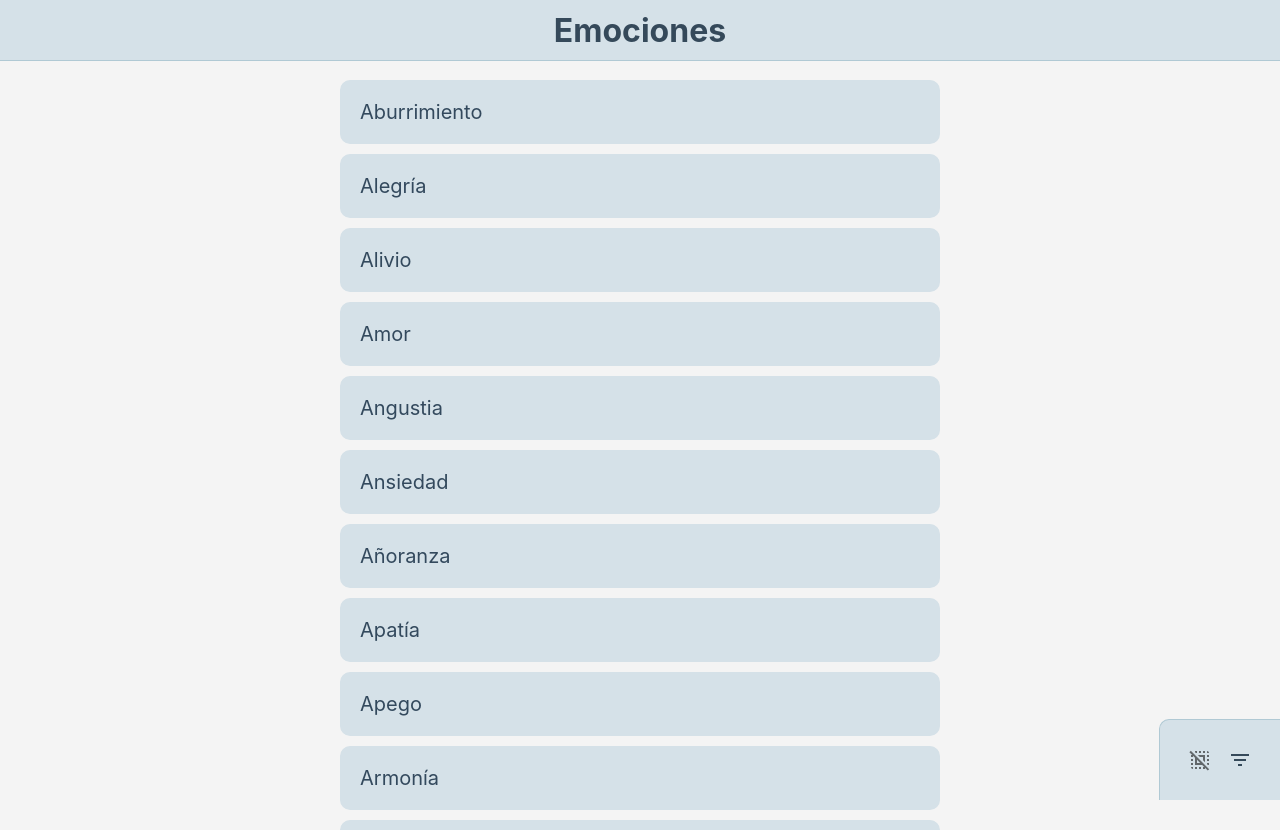
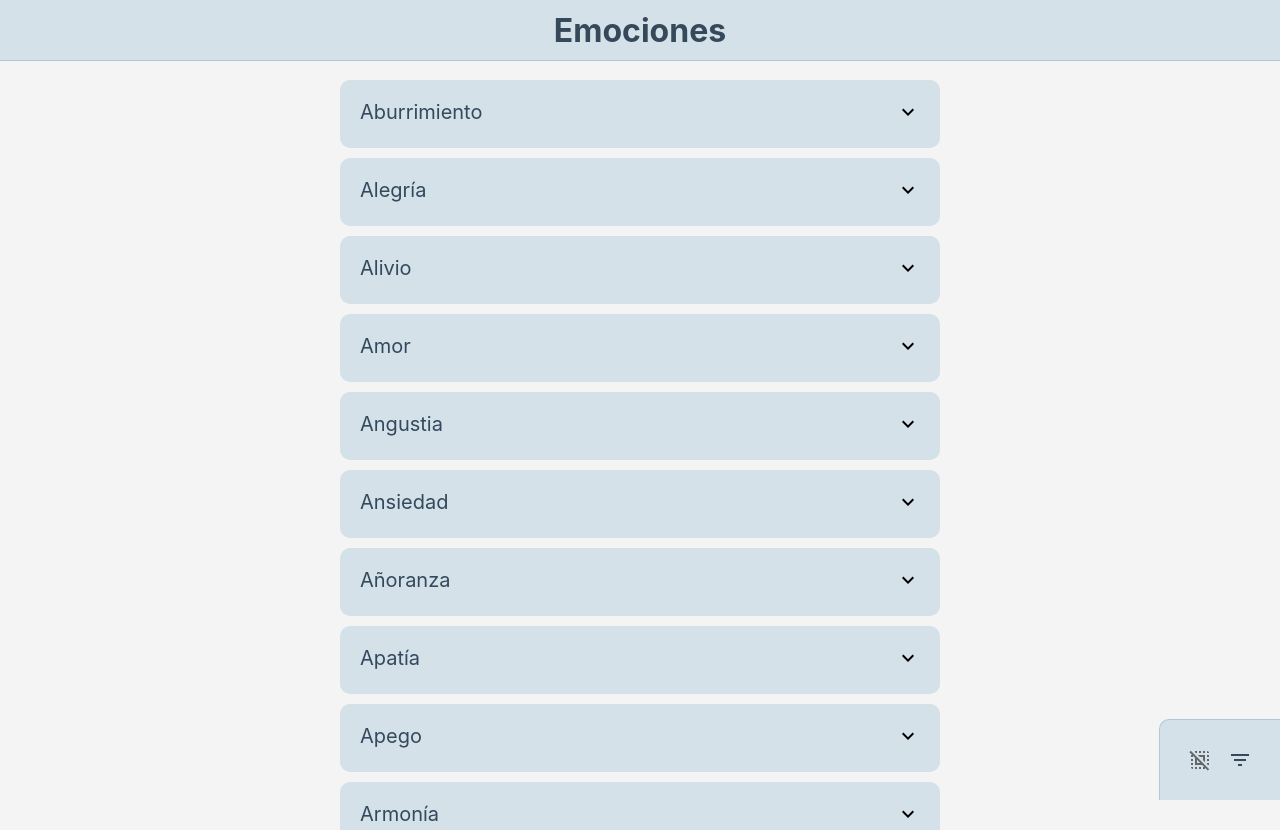
Before and after one commit to kikeelectronico/emociones, a React (Create React App) app in the folder emociones/: page / in a window 1280 px wide. Shown: the top 830 px of the page. Built offline with nearby package versions, Linux system fonts and the light colour scheme.

Commit message:
add notes text field and animation

```diff
--- a/emociones/src/App.css
+++ b/emociones/src/App.css
@@ -54,3 +54,7 @@
 .iconButton {
   color: #35495A;
 }
+
+.text-field {
+  color: #35495A;
+}
--- a/emociones/src/components/Emotion.js
+++ b/emociones/src/components/Emotion.js
@@ -1,16 +1,48 @@
-import React from "react";
+import React, {useState} from "react";
+import ExpandMoreIcon from '@mui/icons-material/ExpandMore';
+import ExpandLessIcon from '@mui/icons-material/ExpandLess';
+import TextField from '@mui/material/TextField';
 import "./emotion.css"
 
 export default function Emotion(props) {
+
+  const [expanded, setExpanded] = useState(false)
+
+  const toggleExpand = () => {
+    setExpanded(!expanded)
+    props.select(props.emotion)
+  }
 
   return (
     <div
         className={"emotion-container" + (props.emotion.selected ? " emotion-selected" : "")}
         onClick={() => {props.select(props.emotion)}}
     >
+      <div className="emotion-header">
         <span className="emotion-name">
             {props.emotion.name}
         </span>
+        <div className="emotion-expand">
+          {
+            !expanded ?
+              <ExpandMoreIcon onClick={toggleExpand}/>
+            :
+              <ExpandLessIcon onClick={toggleExpand}/>
+          }
+
+        </div>
+      </div>
+      <div className={"emotion-content-container " + (expanded ? "emotion-content-container-expanded" : "emotion-content-container-no-expanded")}>
+          Notas:
+          <TextField
+            id="notes"
+            multiline
+            rows={4}
+            defaultValue=""
+            variant="standard"
+            className="text-field"
+          />
+        </div>
     </div>
   )
 }
--- a/emociones/src/components/emotion.css
+++ b/emociones/src/components/emotion.css
@@ -4,7 +4,7 @@
     padding: 20px;
     border-radius: 10px;
     display: flex;
-    flex-direction: row;
+    flex-direction: column;
     background-color: #d5e1e8;
 }
 
@@ -12,7 +12,49 @@
    background-color: #b0c9d4;
 }
 
+.emotion-header {
+    width: 100%;
+    flex: 1;
+    display: flex;
+    flex-direction: row;
+}
+
 .emotion-name {
+    flex: 1;
+    text-align: left;
     font-size: 20px;
     color: #33495D;
 }
+
+.emotion-expand {
+    flex: 1;
+    text-align: right;
+}
+
+.emotion-content-container {
+    display: flex;
+    flex-direction: column;
+    text-align: left;
+    color: #33495D;
+    overflow: hidden;
+}
+
+.emotion-content-container > div > div > textarea{
+    color: #33495D;
+}
+
+.emotion-content-container > div > div::after{
+    border-bottom: 2px solid #33495D;
+}
+
+.emotion-content-container-no-expanded {
+    margin-top: 0px;
+    max-height: 0;
+    transition: max-height 1s 0s ease-out, margin-top 0.5s 0s ease-out;
+}
+
+.emotion-content-container-expanded {
+    margin-top: 10px;
+    max-height: 500px;
+    transition: max-height 1s 0s ease-in, margin-top 0.5s 0s ease-in;
+}
```
